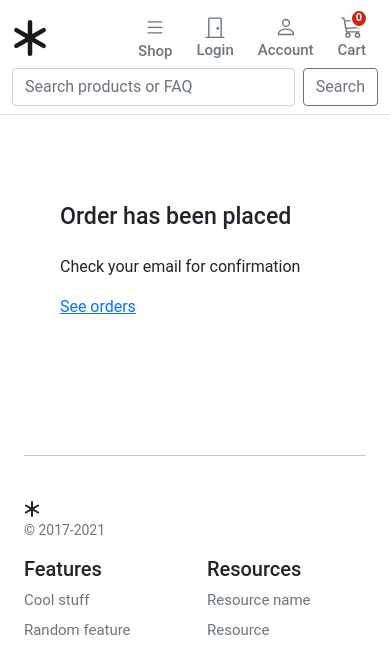
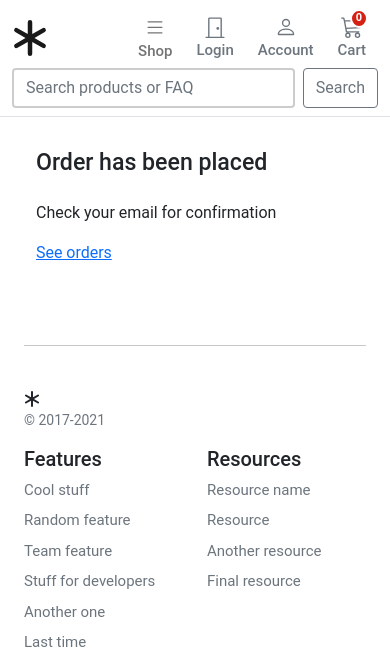
Before and after one commit to ezzimo/Django-Ecommerce-Project, a Django app: page /payment/orderplaced/ in a window 390 px wide. Shown: the top 650 px of the page. Run offline with Django 3.2, Linux system fonts and the light colour scheme; data comes from the database, SQL or seed files in the repository; both versions use the stored data as it was after the commit.

Commit message:
Payment template refactoring, restructuration of code with add of error template and naming improvment and correction of missing code

```diff
--- a/Project/settings.py
+++ b/Project/settings.py
@@ -115,8 +115,8 @@
 EMAIL_BACKEND = 'django.core.mail.backends.console.EmailBackend'
 
 # Stripe Payment
-PUBLISHABLE_KEY = ''
-SECRET_KEY = ''
+os.environ.setdefault('STRIPE_PUBLISHABLE_KEY', '')
+STRIPE_SECRET_KEY = ''
 STRIPE_ENDPOINT_SECRET = ''
 
 # Stripe listen --forward-to localhost:8000/payment/webhook/
--- a/payment/urls.py
+++ b/payment/urls.py
@@ -8,4 +8,5 @@
     path('', views.CartView, name='cart'),
     path('orderplaced/', views.order_placed, name='order_placed'),
     path('webhook/', views.stripe_webhook),
+    path('error/', views.order_placed, name='Error'),
 ]
--- a/payment/views.py
+++ b/payment/views.py
@@ -1,10 +1,13 @@
 import json
+import os
 
 import stripe
 from django.contrib.auth.decorators import login_required
 from django.http.response import HttpResponse
 from django.shortcuts import render
 from django.views.decorators.csrf import csrf_exempt
+from django.views.generic.base import TemplateView
+from django.conf import settings
 
 from cart.cart import Cart
 from orders.views import payment_confirmation
@@ -19,13 +22,13 @@
     total = int(total)
     print('total')
 
-    stripe.api_key = ''
+    stripe.api_key = settings.STRIPE_SECRET_KEY
     intent = stripe.PaymentIntent.create(
         amount=total,
         currency='gbp',
         metadata={'userid': request.user.id}
     )
-    return render(request, 'payment/home.html', {'client_secret': intent.client_secret})
+    return render(request, 'payment/home.html', {'client_secret': intent.client_secret, 'STRIPE_PUBLISHABLE_KEY': os.environ.get('STRIPE_PUBLISHABLE_KEY')})
 
 
 @csrf_exempt
@@ -51,6 +54,10 @@
     return HttpResponse(status=200)
 
 
+class Error(TemplateView):
+    template_name = 'payment/error.html'
+
+
 def order_placed(request):
     cart = Cart(request)
     cart.clear()
--- /dev/null
+++ b/static/payment/css/payment.css
@@ -0,0 +1,18 @@
+.container-fluid {
+    max-width: 100%;
+}
+
+.account-form- input
+    {
+    border: 2px solid #ccc;
+    height: calc(2em + .75rem + 2px);
+}
+
+.form-control {
+    border: 2px solid #ccc;
+}
+
+.account-form input:focus {
+    border-color: #1497ff;
+    box-shadow: insert 0 0px 0px rgba(0, 0, 0, 0.075), 0 0 0px rgba(255, 0, 0, 0.6);
+}
--- a/templates/payment/orderplaced.html
+++ b/templates/payment/orderplaced.html
@@ -1,36 +1,14 @@
-{% extends "base.html" %}
+{% extends "./sub_base.html" %}
 {% block title %}Order Placed{% endblock %}
-{% block content %}
+{% block sub_content %}
 
-<style>
-    .account-form input {
-        border: 2px solid #ccc;
-        height: calc(2em + .75rem + 2px);
-    }
 
-    .account-form input:focus {
-        border-color: #1497ff;
-        box-shadow: none;
-    }
-</style>
 
-<div class="container-fluid">
-    <div class="row no-gutter">
-        <div class="col-md-12">
-            <div class="login d-flex align-items-center py-5">
-                <div class="container">
-                    <div class="row">
-                        <div class="col-12 col-lg-6  mx-auto">
-                            <div class="p-4">
-                                <h3 class="mb-4">Order has been placed</h3>
-                                <p>Check your email for confirmation</p>
-                                <a href="{% url "account:dashboard" %}">See orders</a>
-                            </div>
-                        </div>
-                    </div>
-                </div>
-            </div>
-        </div>
+<div class="container">
+    <div class="col-12 col-lg-6">
+        <h3 class="mb-4">Order has been placed</h3>
+        <p>Check your email for confirmation</p>
+        <a href="{% url "account:dashboard" %}">See orders</a>
     </div>
 </div>
 {% endblock %}
--- /dev/null
+++ b/templates/payment/sub_base.html
@@ -0,0 +1,18 @@
+{% extends 'base.html' %}
+{% load static %}
+{% block stylesheet %}{% static 'payment/css/payment.css' %}{% endblock stylesheet %}
+{% block content %}
+<div class="container-fluid">
+    <div class="row no-gutter">
+        <div class="col-md-12">
+            <div class="login d-flex align-items-center py-3">
+                        <div class="col-12 col-lg-7 mx-auto">
+                        {% block sub_content %}
+                        {% endblock sub_content %}
+                        </div>
+                </div>
+            </div>
+        </div>
+    </div>
+</div>
+{% endblock %}
```
Also changed, not shown: static/payment/index.js (+4 -3 lines), templates/payment/error.html (added, +14 -0 lines), templates/payment/home.html (+11 -44 lines), db.sqlite3.
